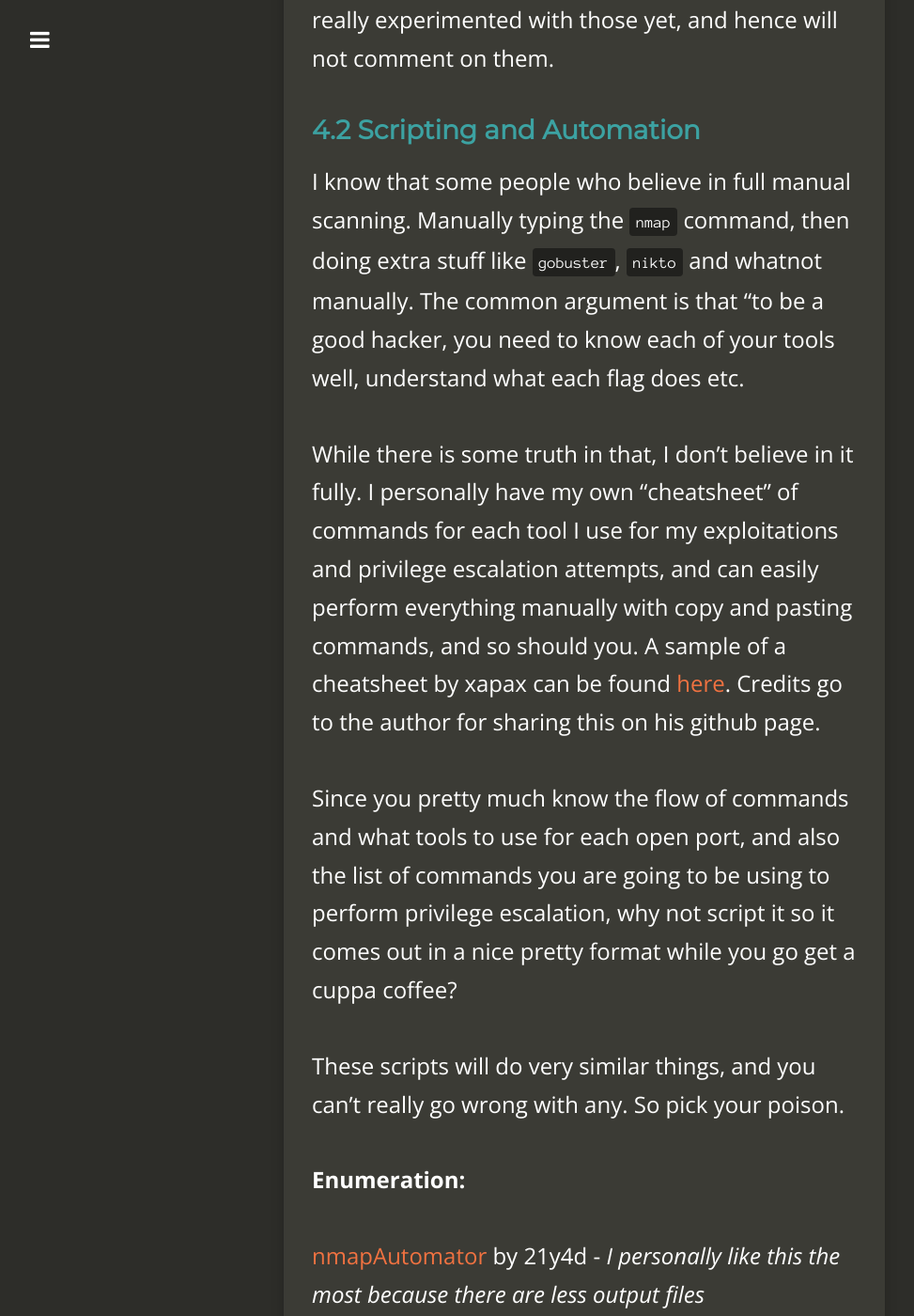
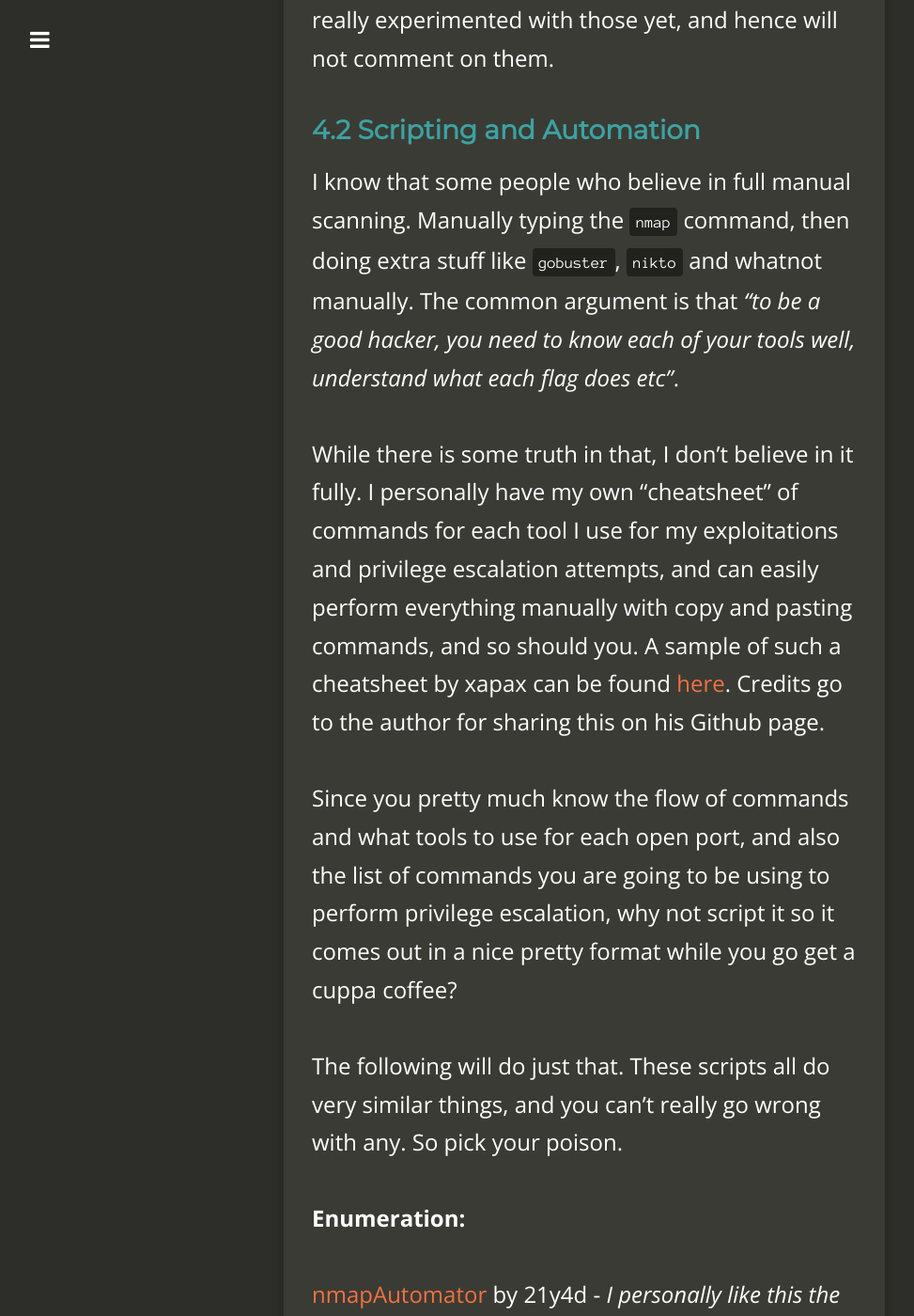
Before and after one commit to Dreamscent/Dreamscent.github.io, a Jekyll site: the page built from _posts/2020-06-01-From-Zero-to-OSCP.md, in a window 1280 px wide and 1400 px high, scrolled down 25145 px. Shown: the whole window at 94% size, without its empty margins (18-991 px from the left). Built offline with Jekyll 4.4.1, drawn with Linux system fonts in a browser that asks for light colours; nearby versions of some CDN libraries.

Commit message:
Update 2020-06-01-From-Zero-to-OSCP.md

```diff
--- a/_posts/2020-06-01-From-Zero-to-OSCP.md
+++ b/_posts/2020-06-01-From-Zero-to-OSCP.md
@@ -434,11 +434,11 @@ There are a lot more fanciful ways to navigate around the windows within the OS
 
 
 
-I know that some people who believe in full manual scanning. Manually typing the `nmap` command, then doing extra stuff like `gobuster`, `nikto` and whatnot manually. The common argument is that "to be a good hacker, you need to know each of your tools well, understand what each flag does etc.
+I know that some people who believe in full manual scanning. Manually typing the `nmap` command, then doing extra stuff like `gobuster`, `nikto` and whatnot manually. The common argument is that *"to be a good hacker, you need to know each of your tools well, understand what each flag does etc"*.
 
 
 
-While there is some truth in that, I don't believe in it fully. I personally have my own "cheatsheet" of commands for each tool I use for my exploitations and privilege escalation attempts, and can easily perform everything manually with copy and pasting commands, and so should you. A sample of a cheatsheet by xapax can be found [here][12]. Credits go to the author for sharing this on his github page.
+While there is some truth in that, I don't believe in it fully. I personally have my own "cheatsheet" of commands for each tool I use for my exploitations and privilege escalation attempts, and can easily perform everything manually with copy and pasting commands, and so should you. A sample of such a cheatsheet by xapax can be found [here][12]. Credits go to the author for sharing this on his Github page.
 
 
 
@@ -446,7 +446,7 @@ Since you pretty much know the flow of commands and what tools to use for each o
 
 
 
-These scripts will do very similar things, and you can't really go wrong with any. So pick your poison.
+The following will do just that. These scripts all do very similar things, and you can't really go wrong with any. So pick your poison.
 
 
 
```
